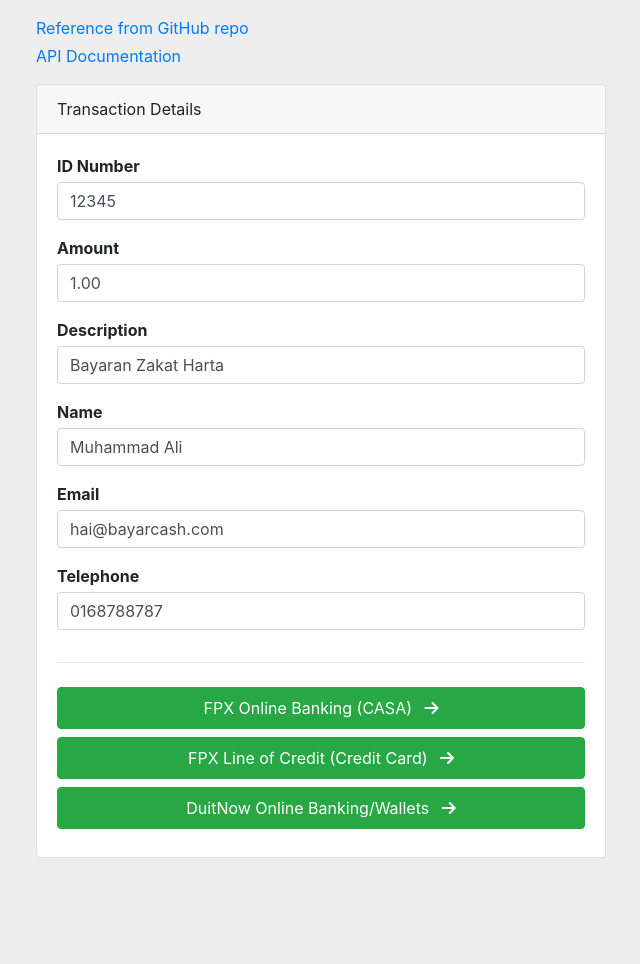
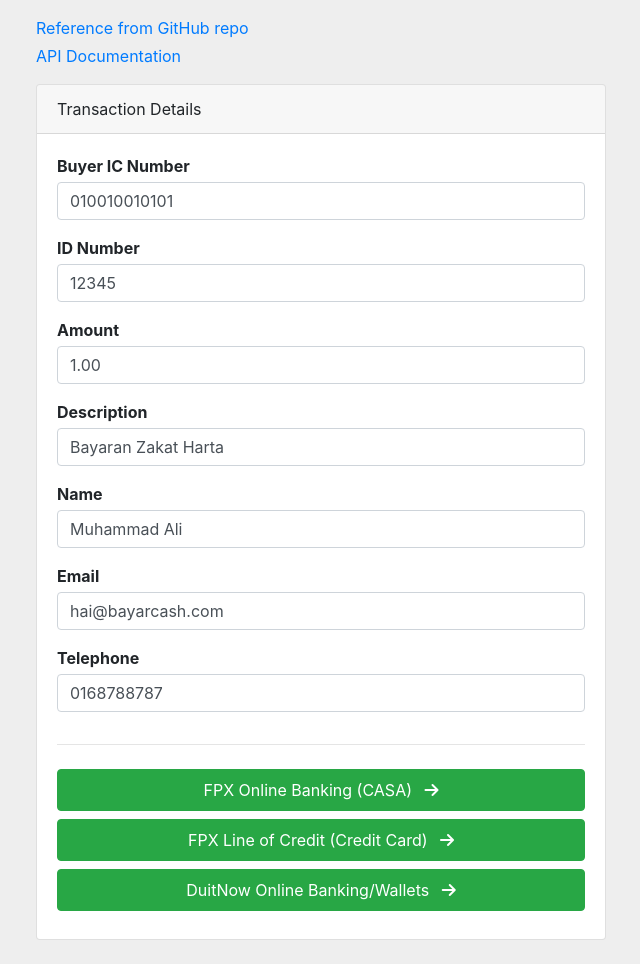
Before and after one commit to webimpian/bayarcash-php-demo, a PHP site: page / in a window 1280 px wide. Shown: the whole page, without its empty margins (319-959 px from the left). Before the commit the page ends 858 px from the top, so only its background shows below. Run offline with PHP 8.4, Linux system fonts and the light colour scheme; some libraries are stand-ins or nearby versions.

Commit message:
Update index.php

```diff
--- a/index.php
+++ b/index.php
@@ -60,7 +60,7 @@ $payment_form_id = md5($order_no.time()); // Safety features: Generate and assig
 						<div class="col">
 
 							<!-- ID Number -->
-							<div class="form-group mb-3" style="display:none;">
+							<div class="form-group mb-3">
 								<label class="mb-1" for="order_no">
 									<b>Buyer IC Number</b>
 								</label>
```
